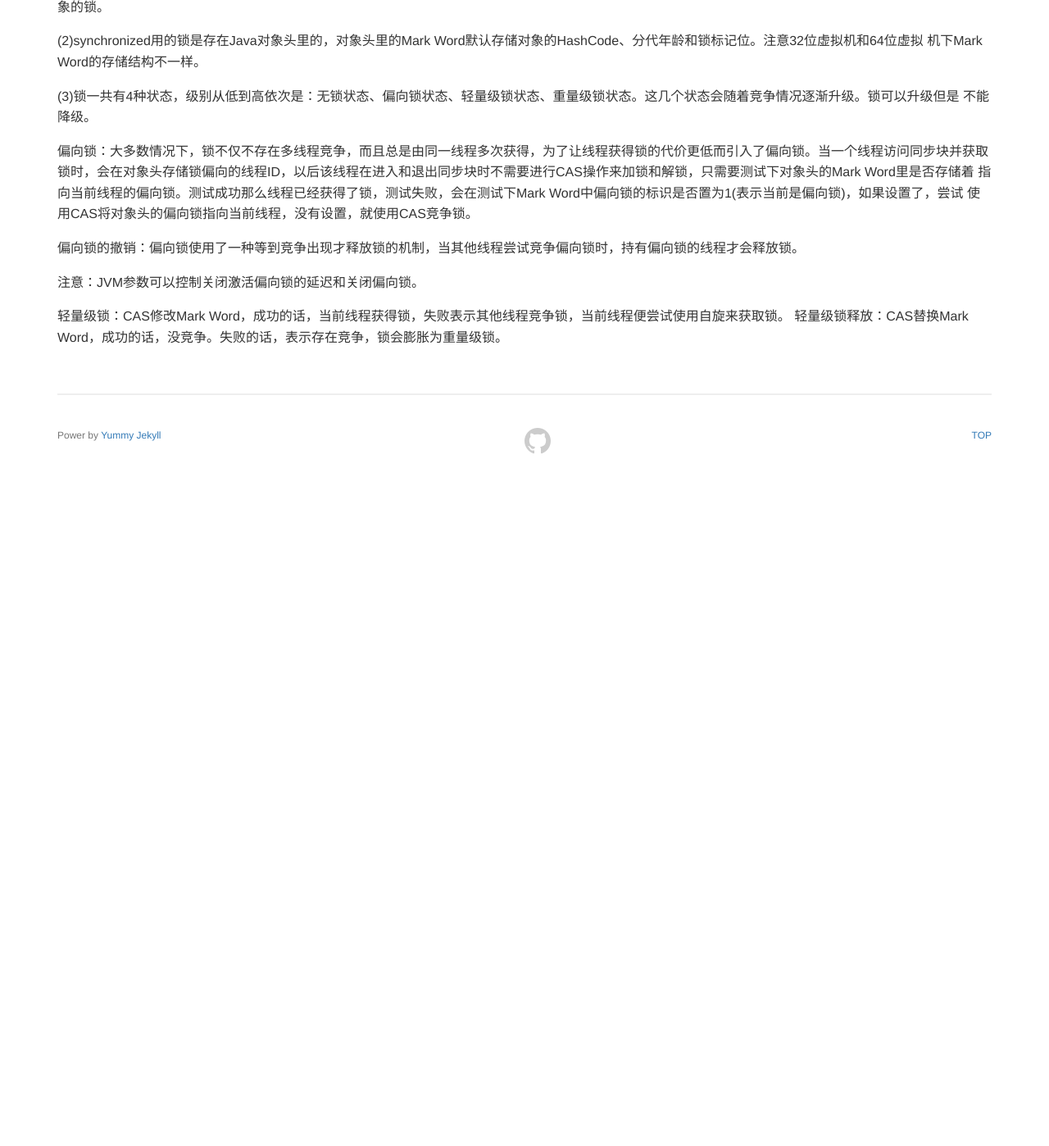
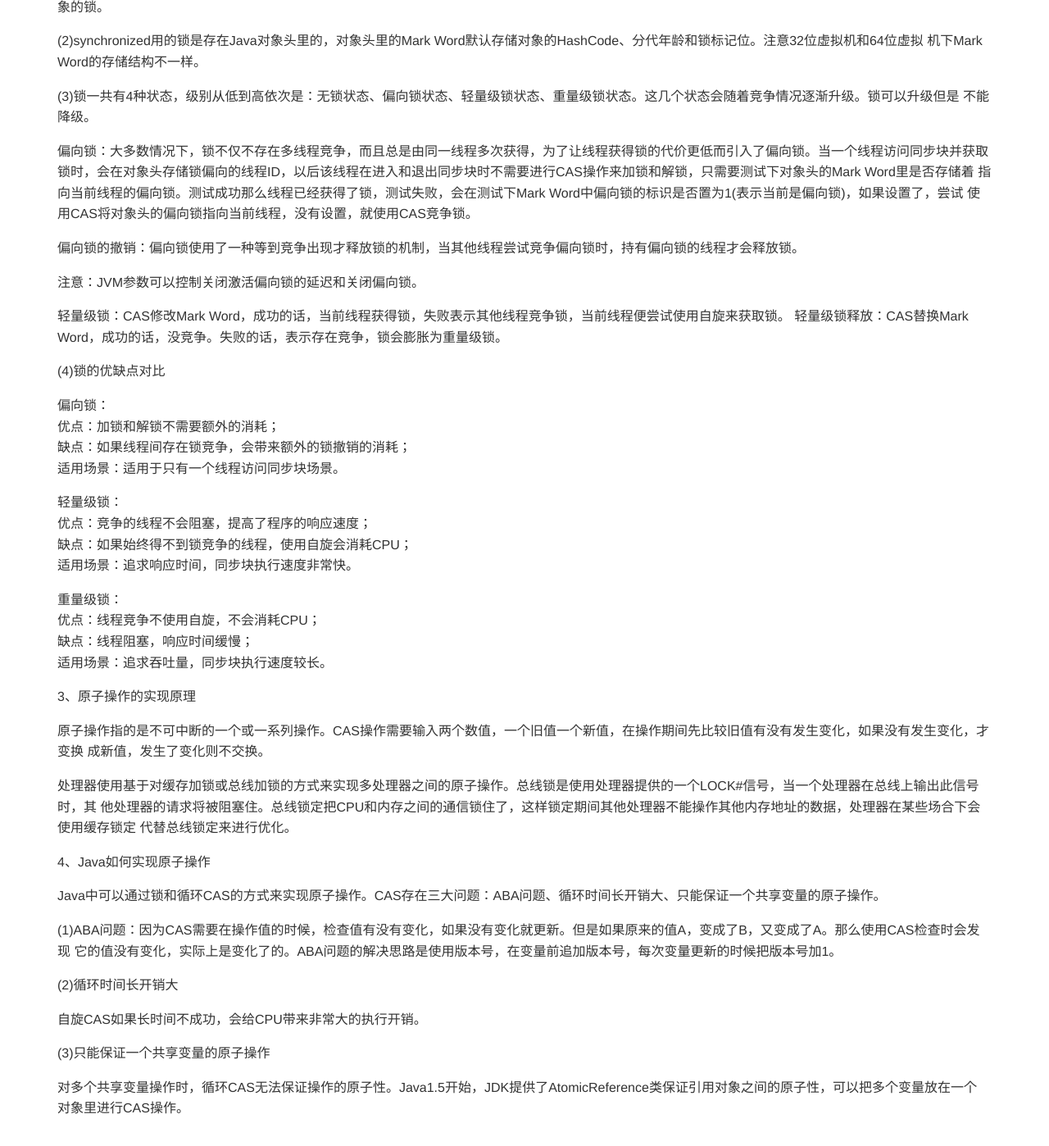
Before and after one commit to yaofengdoit/yaofengdoit.github.io, a Jekyll site: the page built from _posts/2020/04-06/2020-04-21-ReadBook-JUC-2.md, in a window 1280 px wide and 1400 px high, scrolled down 2289 px. Shown: the whole window at 82% size. Built offline with Jekyll 4.4.1, drawn with Linux system fonts in a browser that asks for light colours; a script that is not in the unit is left out; before the commit the page ends 2851 px from its top, so only the background shows below that.

Commit message:
读书笔记-juc2

```diff
--- a/_posts/2020/04-06/2020-04-21-ReadBook-JUC-2.md
+++ b/_posts/2020/04-06/2020-04-21-ReadBook-JUC-2.md
@@ -109,3 +109,45 @@ monitorexit配对。任何对象都有一个monitor与之关联，并且一个mo
 
 轻量级锁：CAS修改Mark Word，成功的话，当前线程获得锁，失败表示其他线程竞争锁，当前线程便尝试使用自旋来获取锁。
 轻量级锁释放：CAS替换Mark Word，成功的话，没竞争。失败的话，表示存在竞争，锁会膨胀为重量级锁。
+
+(4)锁的优缺点对比
+
+偏向锁：<br/>
+优点：加锁和解锁不需要额外的消耗；<br/>
+缺点：如果线程间存在锁竞争，会带来额外的锁撤销的消耗；<br/>
+适用场景：适用于只有一个线程访问同步块场景。
+
+轻量级锁：<br/>
+优点：竞争的线程不会阻塞，提高了程序的响应速度；<br/>
+缺点：如果始终得不到锁竞争的线程，使用自旋会消耗CPU；<br/>
+适用场景：追求响应时间，同步块执行速度非常快。
+
+重量级锁：<br/>
+优点：线程竞争不使用自旋，不会消耗CPU；<br/>
+缺点：线程阻塞，响应时间缓慢；<br/>
+适用场景：追求吞吐量，同步块执行速度较长。
+
+3、原子操作的实现原理
+
+原子操作指的是不可中断的一个或一系列操作。CAS操作需要输入两个数值，一个旧值一个新值，在操作期间先比较旧值有没有发生变化，如果没有发生变化，才变换
+成新值，发生了变化则不交换。
+
+处理器使用基于对缓存加锁或总线加锁的方式来实现多处理器之间的原子操作。总线锁是使用处理器提供的一个LOCK#信号，当一个处理器在总线上输出此信号时，其
+他处理器的请求将被阻塞住。总线锁定把CPU和内存之间的通信锁住了，这样锁定期间其他处理器不能操作其他内存地址的数据，处理器在某些场合下会使用缓存锁定
+代替总线锁定来进行优化。
+
+4、Java如何实现原子操作
+
+Java中可以通过锁和循环CAS的方式来实现原子操作。CAS存在三大问题：ABA问题、循环时间长开销大、只能保证一个共享变量的原子操作。
+
+(1)ABA问题：因为CAS需要在操作值的时候，检查值有没有变化，如果没有变化就更新。但是如果原来的值A，变成了B，又变成了A。那么使用CAS检查时会发现
+它的值没有变化，实际上是变化了的。ABA问题的解决思路是使用版本号，在变量前追加版本号，每次变量更新的时候把版本号加1。
+
+(2)循环时间长开销大
+
+自旋CAS如果长时间不成功，会给CPU带来非常大的执行开销。
+
+(3)只能保证一个共享变量的原子操作
+
+对多个共享变量操作时，循环CAS无法保证操作的原子性。Java1.5开始，JDK提供了AtomicReference类保证引用对象之间的原子性，可以把多个变量放在一个
+对象里进行CAS操作。
```
